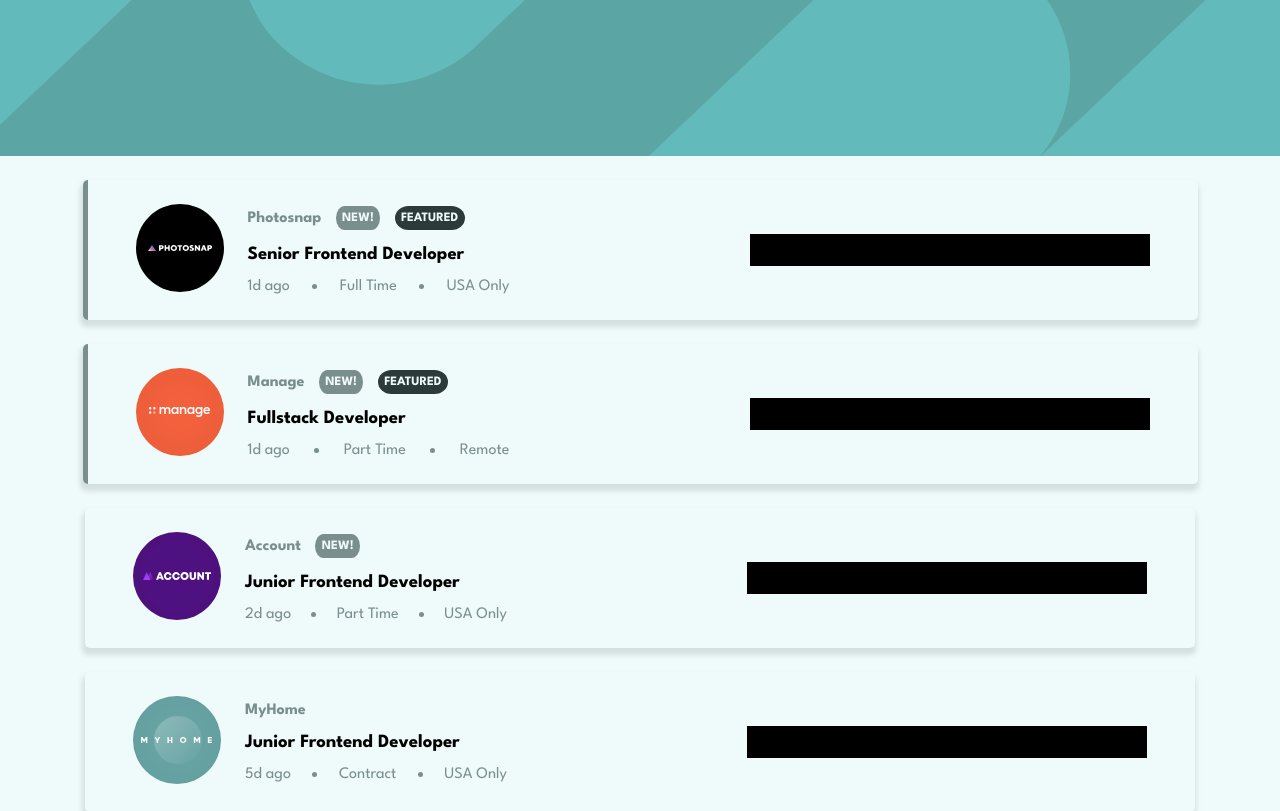
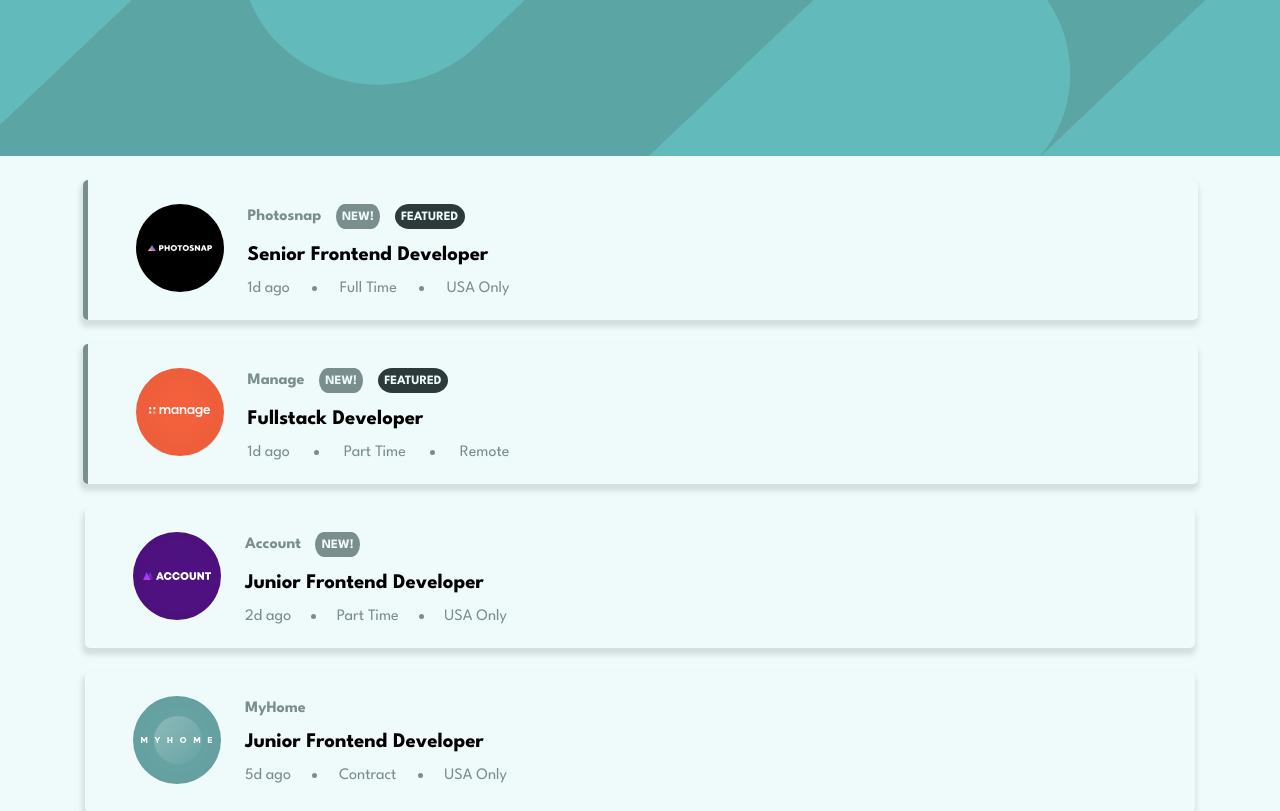
Before and after one commit to Sana-Shabeel/filter-job-listing-ts, a React (Create React App) app: page / in a window 1280 px wide. Shown: the top 811 px of the page. Built offline with nearby package versions, Linux system fonts and the light colour scheme.

Commit message:
changing classnames and adding hover effects

```diff
--- a/src/components/JobList.css
+++ b/src/components/JobList.css
@@ -18,10 +18,26 @@
   gap: 1.5rem;
   align-items: center;
 }
-.languages {
+.tags {
   width: 400px;
   height: 32px;
-  background: #000;
+  display: flex;
+  justify-content: flex-end;
+  gap: 1rem;
+}
+.tag {
+  padding: 8px 10px;
+  display: grid;
+  place-items: center;
+  background: var(--lgc-filter-tablet);
+  color: var(--dark-grayish-cyan);
+  font-weight: 700;
+  border-radius: 4px;
+  cursor: pointer;
+}
+.tag:hover {
+  background: var(--dark-grayish-cyan);
+  color: var(--desaturated-dark-cyan);
 }
 
 .job-type,
@@ -49,3 +65,10 @@
   align-items: center;
   gap: 0.9rem;
 }
+.position__name {
+  font-size: 1.3rem;
+}
+.position__name:hover {
+  cursor: pointer;
+  color: var(--dark-grayish-cyan);
+}
```
